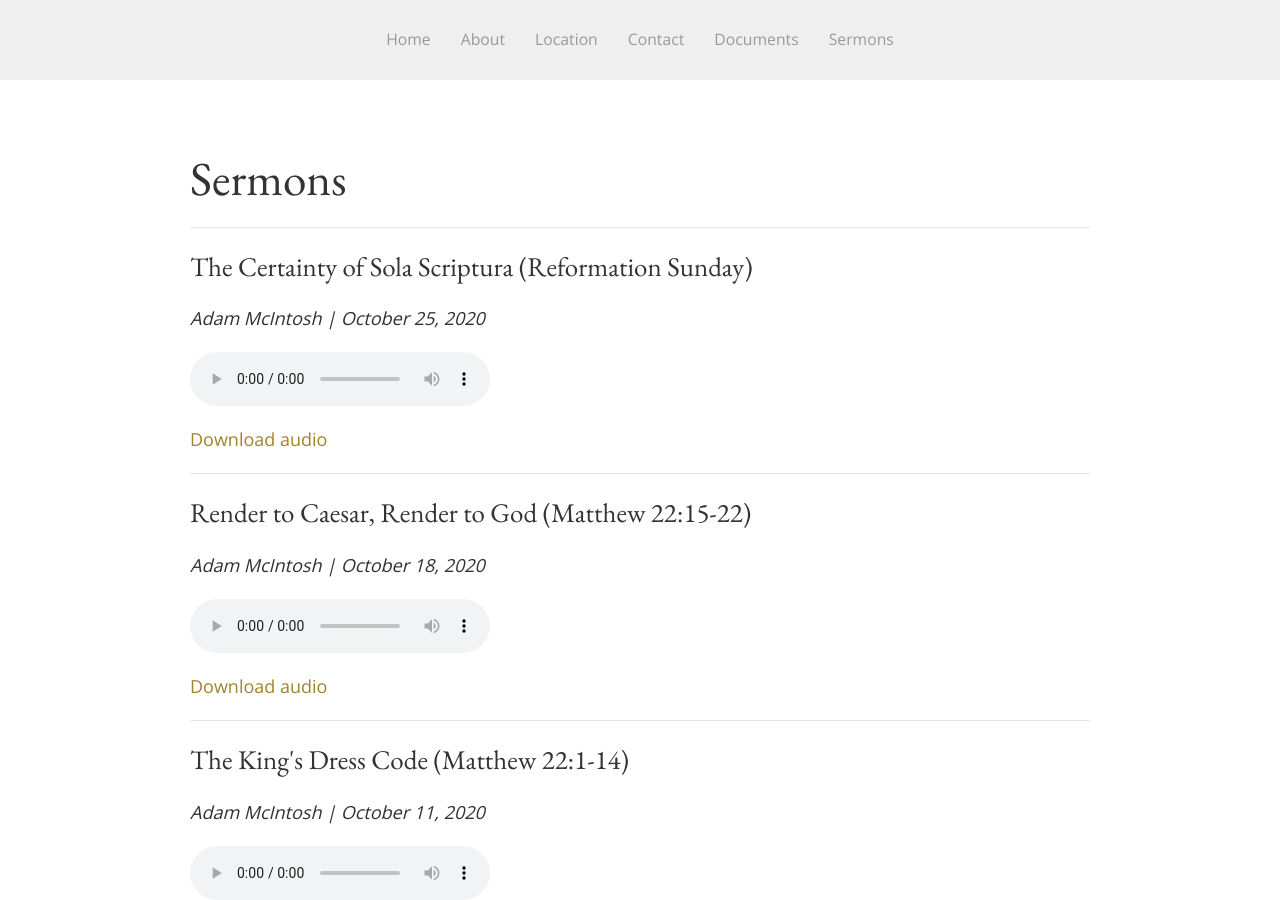
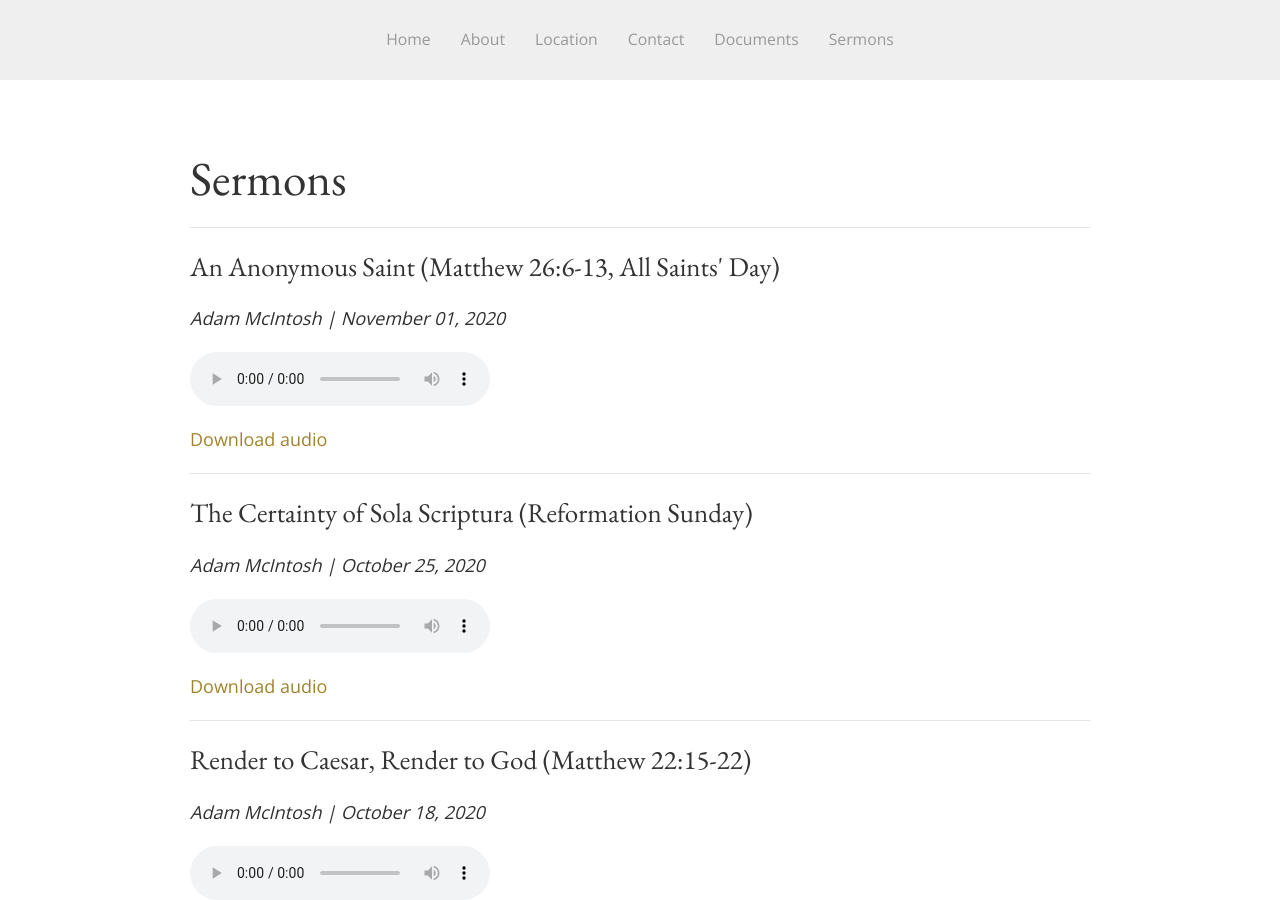
Before and after one commit to SaintDavidsChurch/website, a Jekyll site: the page built from sermons.html, in a window 1280 px wide and 900 px high. Built offline with Jekyll 4.4.1, drawn with Linux system fonts in a browser that asks for light colours.

Commit message:
Updated by InferCMS

```diff
--- a/_data/sermons.yml
+++ b/_data/sermons.yml
@@ -182,3 +182,7 @@
   date: '2020-10-25'
   preacher: Adam McIntosh
   audio_file: https://saintdavids.church/assets/sermons/2020/October/Adam-McIntosh_October25-2020_SolaScriptura-RefSun.mp3
+- title: An Anonymous Saint (Matthew 26:6-13, All Saints' Day)
+  date: '2020-11-01'
+  preacher: Adam McIntosh
+  audio_file: https://saintdavids.church/assets/sermons/2020/November/Adam-McIntosh_November1-2020_Matt26.6-13_AllSaints.mp3
```
